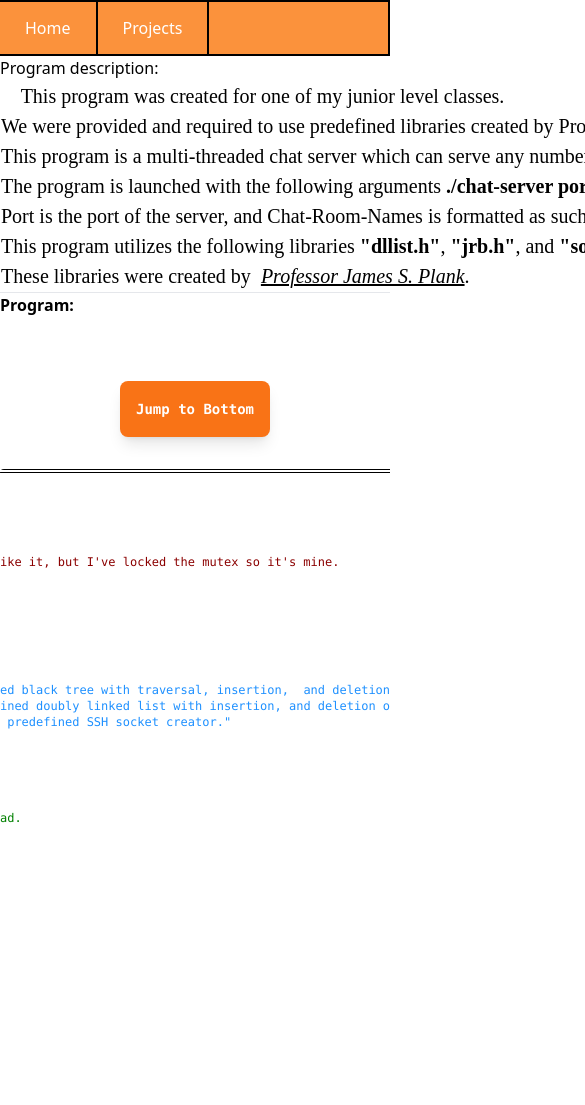
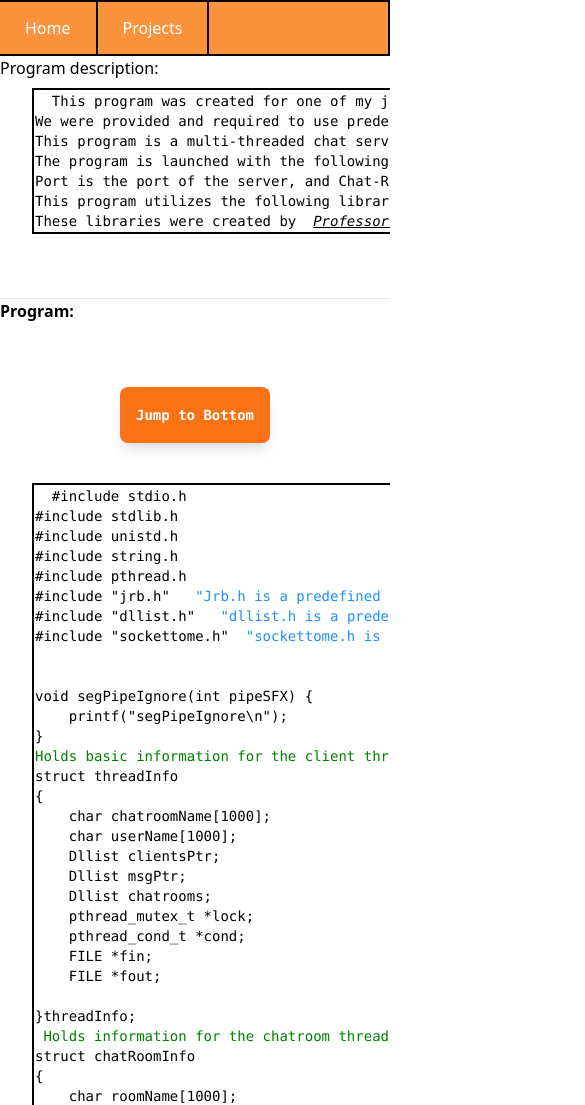
Before and after one commit to Billnye29/billnye29.github.io, a website: page HTML/exampleWorkTwo.html in a window 390 px wide. Shown: the top 1105 px of the page, 585 px wide, since content can reach past the window. Drawn offline with Linux system fonts and the light colour scheme.

Commit message:
Fixed to work for mobile Cool beans

```diff
--- a/HTML/exampleWorkTwo.html
+++ b/HTML/exampleWorkTwo.html
@@ -6,10 +6,25 @@
     <link rel="icon" href="../MEDIA/IMAGES/colin.png" type="image/x-icon">
     <meta charset="UTF-8">
     <title>Multi-threaded Chat Server</title>
+    <style>
+        html, body {
+            height: 100%;
+        }
+
+        body {
+            display: flex;
+            flex-direction: column;
+        }
+
+        .content {
+            flex: 1 0 auto;
+        }
+    </style>
 </head>
 <body>
+<div class="content">
 <!-- Navigation bar element -->
-<ul class="navBar">
+<ul class="navBar ">
     <li class="navList">
         <a class="navLink" href="Home.html">Home</a>
     </li>
@@ -25,8 +40,10 @@
 
 <h1>Program description:</h1>
 <!-- Paragraph about the program -->
-<table><tbody><tr><td><pre class="programInfo">
-    This program was created for one of my junior level classes.
+    <div class=" pt-2 sm:pt-4 pb-16 sm:pb-32 relative rounded-l overflow-scroll">
+        <div class="flex sm:justify-center font-mono text-sm sm:text-xl">
+            <table class="border-2 border-black p-4 mx-8 font-mono text-sm"><tbody><tr><td><pre>
+  This program was created for one of my junior level classes.
 We were provided and required to use predefined libraries created by Professor James S. Plank inorder to gain experience working with outside libraries.
 This program is a multi-threaded chat server which can serve any number of clients over an SSH connection.
 The program is launched with the following arguments <strong>./chat-server port Chat-Room-Names</strong>.
@@ -34,8 +51,9 @@ Port is the port of the server, and Chat-Room-Names is formatted as such <strong
 This program utilizes the following libraries <strong>"dllist.h"</strong>,<strong> "jrb.h"</strong>, and <strong>"sockettome.h"</strong>.
 These libraries were created by  <a class="jPlank" href="http://web.eecs.utk.edu/~jplank/">Professor James S. Plank</a>.
 </pre></td></tr></tbody></table>
+        </div></div>
+
 <hr>
-
 
 <!-- Holds the top position for the jump element -->
 <h2 id="top" class="pb-8 font-bold">Program: </h2>
@@ -46,18 +64,10 @@ These libraries were created by  <a class="jPlank" href="http://web.eecs.utk.edu
 </div>
 
 <!-- Contains program and comments about said program -->
-<div class="relative rounded-l overflow-auto">
-    <div class="flex justify-center font-mono text-sm leading-6">
-        <table class="border-double border-4 border-black p-4 mx-8 font-mono text-xs"><tbody><tr><td><pre>
-<span style="color:darkred">
-/*
- * Colin Lyttle
- * chatServer.c
- * 5/9/2023
- * This is my chat server. There are many like it, but I've locked the mutex so it's mine.
-*/
-        </span>
-#include stdio.h
+<div class=" pt-2 sm:pt-4 pb-16 sm:pb-32 relative rounded-l overflow-scroll">
+        <div class="flex sm:justify-center font-mono text-sm sm:text-xl">
+            <table class="border-2 border-black p-4 mx-8 font-mono text-sm"><tbody><tr><td><pre>
+  #include stdio.h
 #include stdlib.h
 #include unistd.h
 #include string.h
@@ -493,7 +503,9 @@ int main(int argc, char **argv) {
 
 }
 </pre></td></tr></tbody></table>
-    </div></div>
+        </div></div>
+
+
 
 <!-- Jumps to top of page -->
 <div class="relative rounded-xl overflow-auto p-8">
@@ -504,21 +516,27 @@ int main(int argc, char **argv) {
 <!-- Explains difficult aspects of the program or funny stories about the process -->
 <div id="explanation"><h3>Takeaway:</h3></div>
 
-<table><tbody><tr><td><pre class="programInfo">
+
+    <div class=" pt-2 sm:pt-4 pb-16 sm:pb-32 relative rounded-l overflow-scroll">
+        <div class="flex sm:justify-center font-mono text-sm sm:text-xl">
+            <table class="border-2 border-black p-4 mx-8 font-mono text-sm"><tbody><tr><td><pre>
     This was my first foray in writing a multi-threaded program.
 The most difficult part of this program was diagnosing a conditional deadlock condition.
 This deadlock occurred only when a client sent multiple messages within milliseconds of each other.
 When this occurred all but the last message would get sent to the server, causing the client to hang.
 I fixed this bug by changing when the mutex was locked in the <strong>chatroom()</strong> function.
 </pre></td></tr></tbody></table>
+        </div></div>
+
 
 <hr>
 
+</div>
 <footer class="bg-orange-400 text-white py-4 flex border-r-2  border-t-2 border-b-2 border-black">
     <div class="container mx-auto px-4">
         <div class="flex flex-wrap items-center justify-between">
             <div class="w-full md:w-1/2 text-center md:text-left">
-                <p>&copy; 2023 Colin Lyttle</p>
+                <p>2023 Colin Lyttle</p>
             </div>
             <div class="w-full md:w-1/2 text-center md:text-right">
                 <ul class="inline-flex list-none">
@@ -529,5 +547,6 @@ I fixed this bug by changing when the mutex was locked in the <strong>chatroom()
         </div>
     </div>
 </footer>
+
 </body>
 </html>
--- a/src/styles.css
+++ b/src/styles.css
@@ -7,23 +7,16 @@ body{
     margin: 0;
     display: block;
 }
-.testList2
-{
-    list-style-type: none;
-}
+
 .photoOfMe
 {
  margin: 0;
 }
-ol
-{
-    padding: 0 0 20px 0;
-    list-style-type: none;
 
 
-}
 .navBar
 {
+
     list-style-type: none;
     margin: 0;
     @apply bg-orange-400;
@@ -57,6 +50,7 @@ li a:hover
 .navList:hover .dropdown {
     display: block;
 }
+
 .programInfo
 {
     font-family: "Times New Roman", serif;
```
Also changed, not shown: HTML/Home.html (+11 -6 lines), HTML/exampleWorkOne.html (+20 -18 lines), HTML/exampleWorkThree.html (+17 -16 lines), HTML/output.css.
